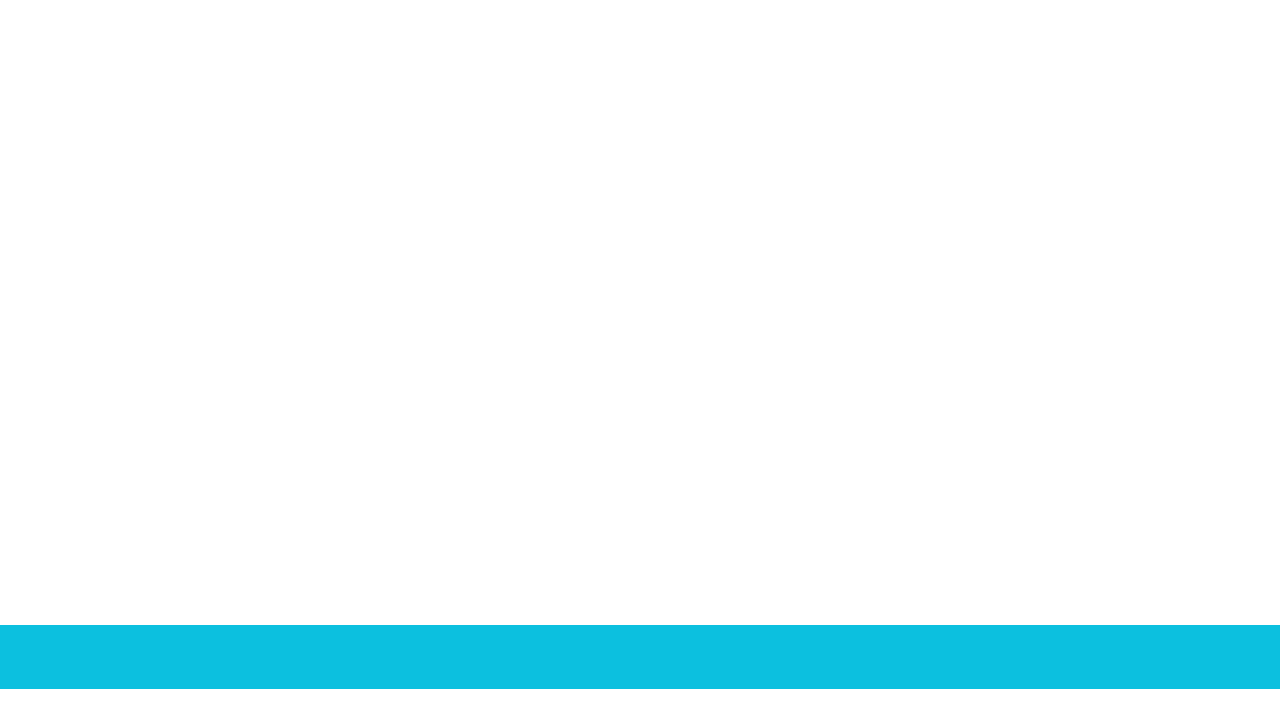
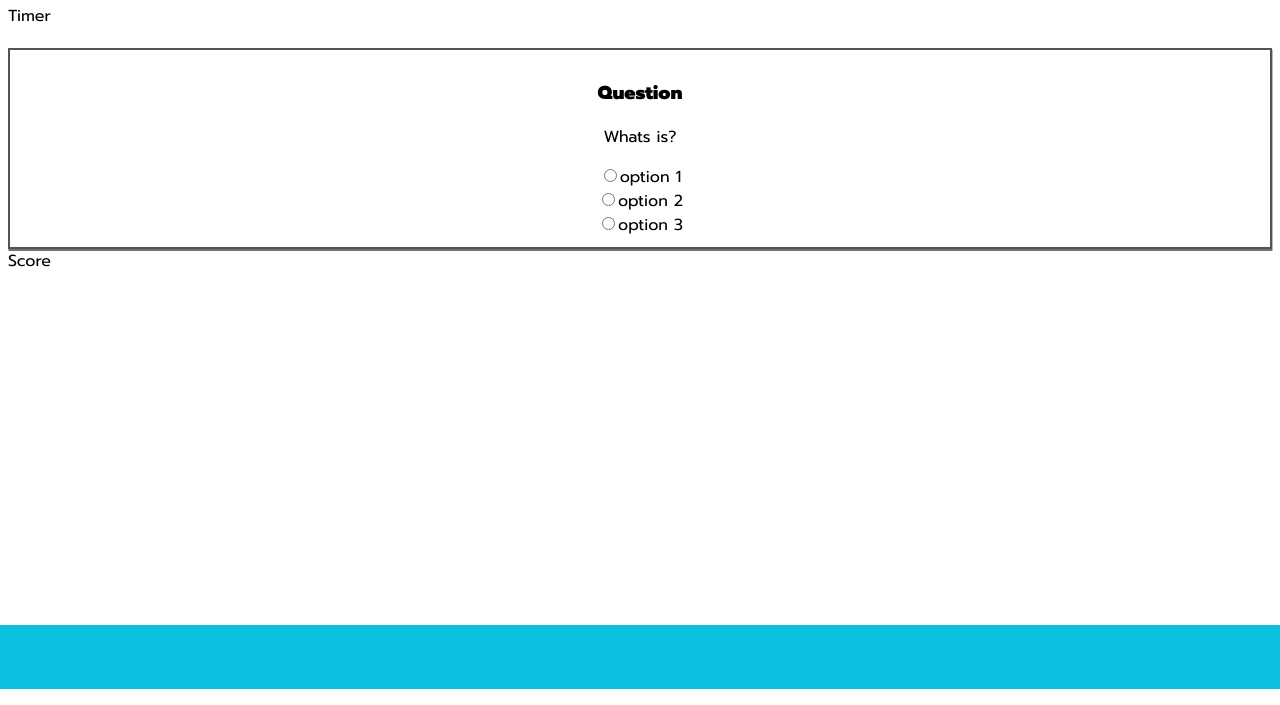
Before and after one commit to SaraTisell/wwq, a plain HTML site: page quiz.html in a window 1280 px wide. Shown: the part 111-816 px from the top of the page. Drawn offline with Linux system fonts and the light colour scheme.

Commit message:
Add structure to quiz.html. Add path to load script.js in quiz.html

```diff
--- a/assets/css/style.css
+++ b/assets/css/style.css
@@ -8,15 +8,18 @@ body {
     background-color: #ffffff;
 }
 
+/* Home Page */
+
+/* Section for rules at home page*/
 .rule-holder {
     border: 2px solid #545454;
     box-shadow: 0.5px 2px #737373;
     padding: 10px;
     margin-top: 20px;
     text-align: center;
-
 }
 
+/* Buttom for "Do the Quiz"*/
 #do-quiz {
     border: 2px solid #0CC0DF;
     background-color: #6DEAFF;
@@ -26,6 +29,16 @@ body {
     font-weight: 500;
 }
 
+/* Section for game at quiz page*/
+.game-holder {
+    border: 2px solid #545454;
+    box-shadow: 0.5px 2px #737373;
+    padding: 10px;
+    margin-top: 20px;
+    text-align: center;
+}
+
+/*Footer*/
 footer {
     position: fixed;
     bottom: 0;
@@ -34,3 +47,18 @@ footer {
     height: 8vh;
     width: 100%;
 }
+
+/* Social Media TEST
+#social-media {
+    text-align: center;
+    list-style-type: none;
+    display: flex;
+    justify-content: flex-end;
+    padding:0 20px;
+}
+#social-media i {
+    color: #545454;
+    font-size: 180%;
+    padding-right: 40px;
+
+} */
--- a/quiz.html
+++ b/quiz.html
@@ -27,8 +27,24 @@
         </a>
     </header>
     <section>
+            <section>
+                <div id="timer">Timer</div>
+                <div class="game-holder">
+                    <h1>Question</h1>
+                    <p id="question">Whats is?</p>
+                    <input type="radio"><span>option 1</span>
+                    <br>
+                    <input type="radio"><span>option 2</span>
+                    <br>
+                    <input type="radio"><span>option 3</span>
+
+                </div>
+                <div id="score">Score</div>
+            </section>
     </section>
     <footer></footer>
+
+    <script src="assets/js/script.js"></script>
 </body>
 
 </html>
```
Also changed, not shown: index.html (+13 -1 lines).
